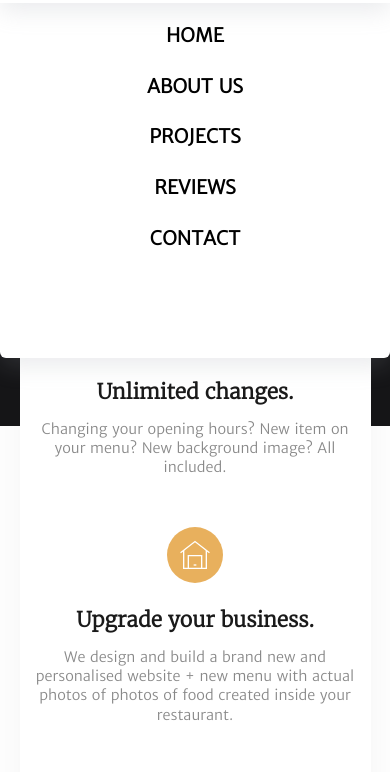
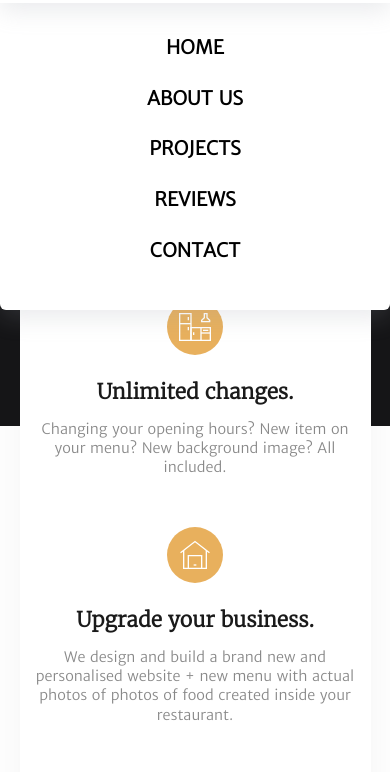
Before and after one commit to spadki13/simply-stellar, an Eleventy site: page src/index.html in a window 390 px wide. Both pictures are taken after a click on the button 339 px from the left and 30 px from the top of the page. Shown: the part 57-829 px from the top of the page. Built offline with nearby package versions, Linux system fonts and the light colour scheme; Eleventy itself is replaced by a stand-in of ours; files that its build step writes are made by us from their sources; files whose address does not match are found by name; a web font is replaced by a local one.

Commit message:
Fixed nav dropdown margins

```diff
--- a/src/css/root.css
+++ b/src/css/root.css
@@ -358,8 +358,8 @@
     z-index: -1;
   }
   #navigation #navbar-menu.open {
-    height: 22.25rem;
-    padding-top: 1.25rem;
+    height: 19.25rem;
+    padding-top: 2rem;
     z-index: -100;
   }
   #navigation #navbar-menu.open ul li {
```
